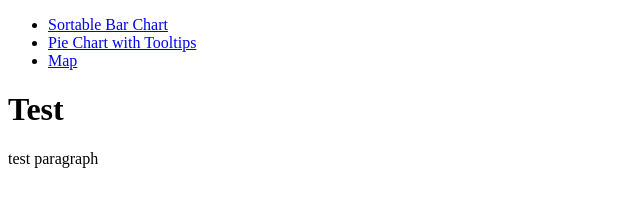
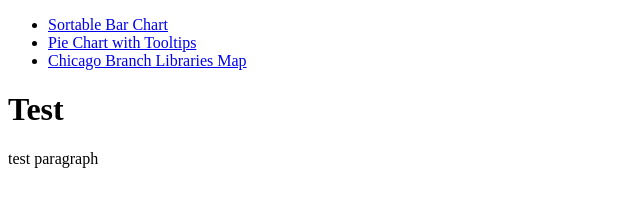
Before and after one commit to conjur26/conjur26.github.io, a plain HTML site: page index.html in a window 1280 px wide. Shown: the whole page, without its empty margins (0-640 px from the left). Drawn offline with Linux system fonts and the light colour scheme.

Commit message:
Added library map to index.html

```diff
--- a/index.html
+++ b/index.html
@@ -8,7 +8,7 @@
     		<ul>
         		<li><a href="/sortable_bar_chart.html">Sortable Bar Chart</a></li>
 	        	<li><a href="/pie_chart_with_tooltips.html">Pie Chart with Tooltips</a></li>
-        		<li><a href="/cv">Map</a></li>
+        		<li><a href="/chicago_branch_libraries_map.html">Chicago Branch Libraries Map</a></li>
     		</ul>
 		</nav>
 		<div class="test">
```
